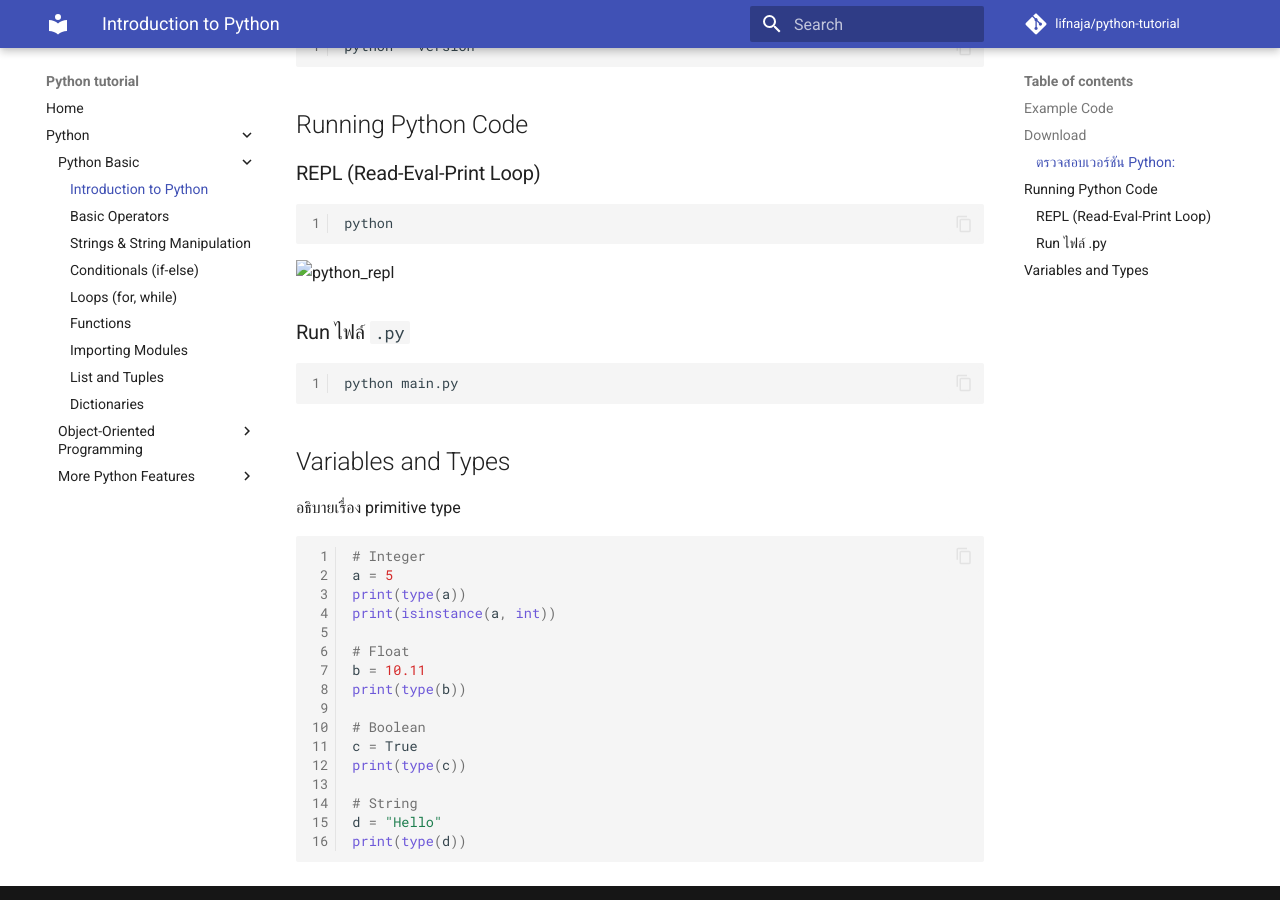
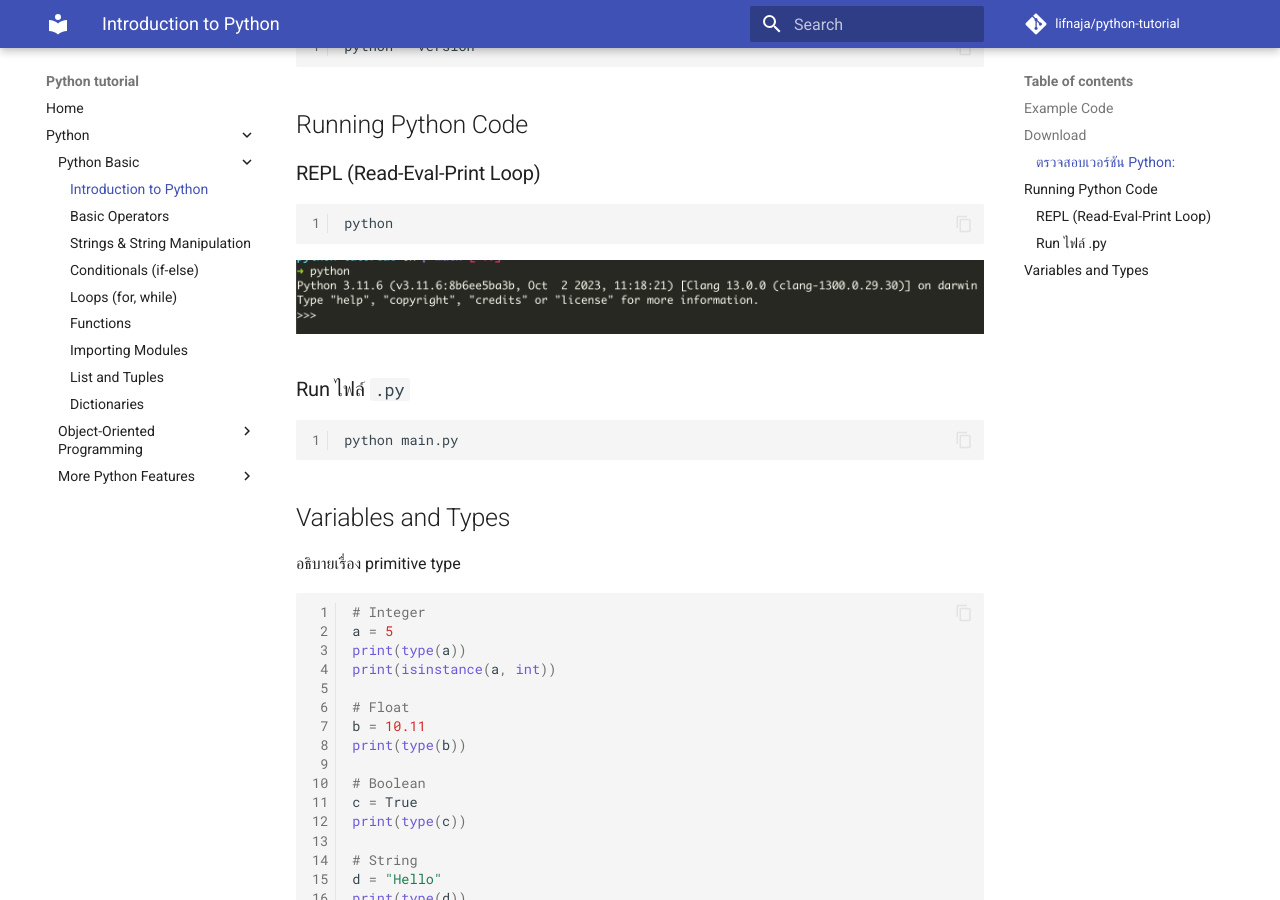
Before and after one commit to lifnaja/python-tutorial, an MkDocs documentation site: the page built from docs/python/python-basic/basic_python.md, in a window 1280 px wide and 900 px high, scrolled down 480 px. Built offline with MkDocs 1.6.1 and Material for MkDocs 9.7.7, drawn with Linux system fonts in a browser that asks for light colours; comment, search, counter and statistics services are not loaded.

Commit message:
fixed image path

````diff
--- a/docs/python/python-basic/basic_python.md
+++ b/docs/python/python-basic/basic_python.md
@@ -23,7 +23,7 @@ python --version
 ```bash linenums="1"
 python
 ```
-![python_repl](images/python_repl.png)
+![python_repl](../images/python_repl.png)
 
 ### Run ไฟล์ `.py`
 
````
